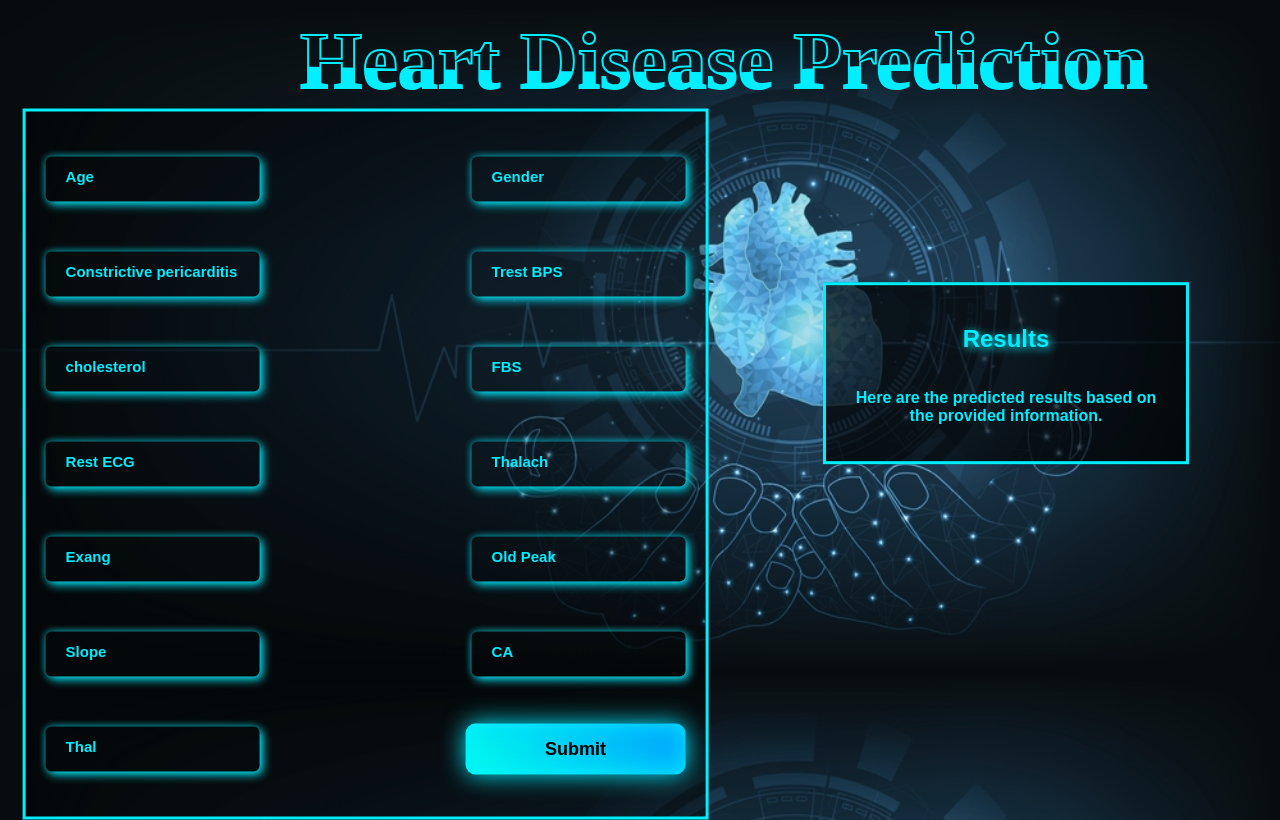
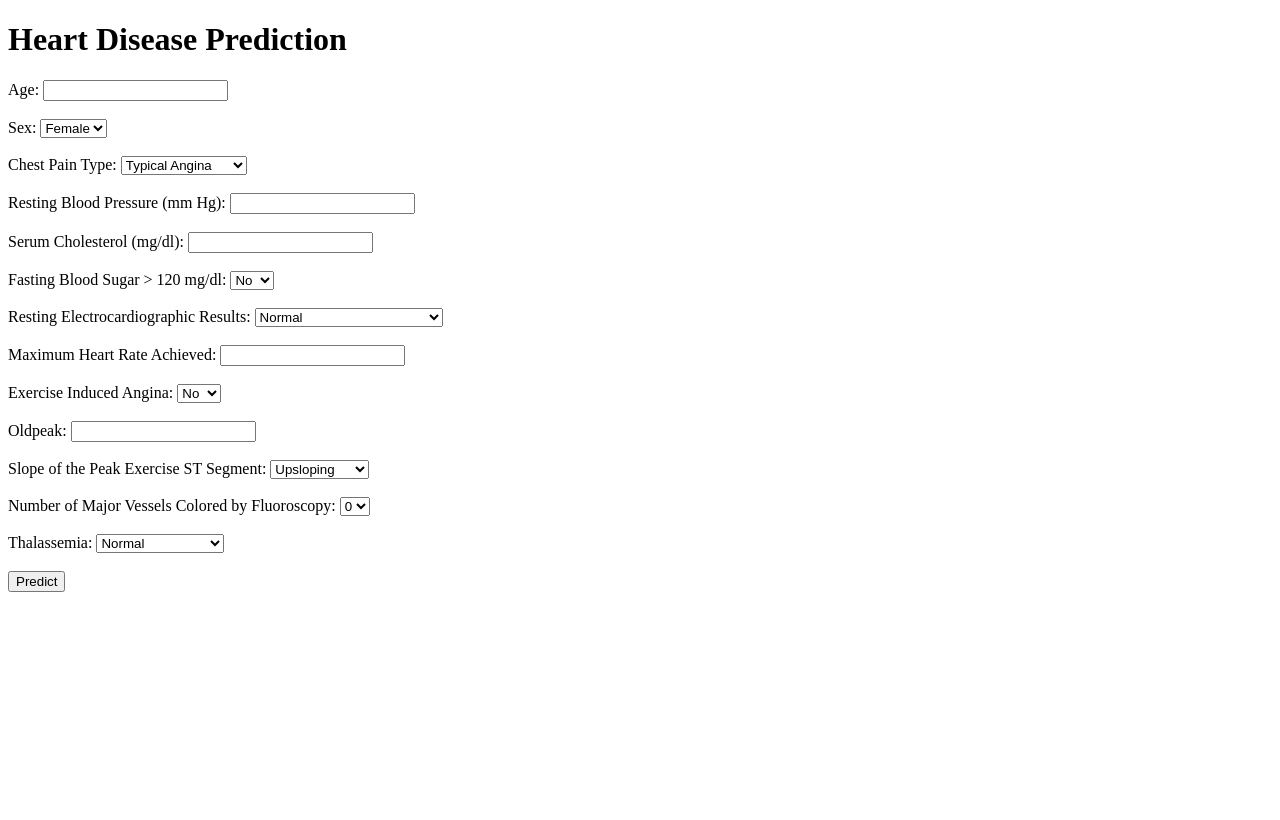
Before and after one commit to narsinhakolekar/OpenHealth, a Flask app: page /heart in a window 1280 px wide. After the commit the page ends 592 px from the top, so only its background shows below. Run offline with Flask 3, Linux system fonts and the light colour scheme.

Commit message:
Heart Model file Completed

```diff
--- a/app.py
+++ b/app.py
@@ -11,6 +11,7 @@ from src.utils import gen_from_image, gen_from_text
 from flask import Flask, render_template,request,redirect,url_for
 from src.Multi_Disease_System.Parkinsons_Disease_Prediction.pipelines.Prediction_pipeline import CustomData, PredictPipeline
 from src.Multi_Disease_System.Breast_Cancer_Prediction.pipelines.Prediction_pipeline import CustomData, PredictPipeline
+from src.Multi_Disease_System.Heart_Disease_Prediction.pipelines.Prediction_pipeline import CustomData, PredictPipeline
 
 
 app = Flask(__name__)
@@ -80,9 +81,31 @@ def brain_post():
 def bcancer_post():
         return render_template('diabetes.html')
 
-@app.route('/heart')
+@app.route('/heart', methods=["GET", "POST"])
 def heart():
-    return render_template('heart.html')
+    if request.method == "POST":
+        data = CustomData(
+            age=request.form.get("age"),
+            sex=request.form.get("sex"),
+            cp=(request.form.get("cp")),
+            trestbps=(request.form.get("trestbps")),
+            chol=(request.form.get("chol")),
+            fbs=request.form.get("fbs"),
+            restecg=request.form.get("restecg"),
+            thalach=(request.form.get("thalach")),
+            exang=request.form.get("exang"),
+            oldpeak=request.form.get("oldpeak"),
+            slope=request.form.get("slope"),
+            ca=request.form.get("ca"),
+            thal=(request.form.get("thal")))
+
+        final_data = data.get_data_as_dataframe()
+        predict_pipeline = PredictPipeline()
+        pred = predict_pipeline.predict(final_data)
+        result = round(pred[0], 2)
+        return render_template("heart.html", final_result=result)
+
+    return render_template("heart.html")
 
 @app.route('/kidney')
 def kidney():
--- a/templates/heart.html
+++ b/templates/heart.html
@@ -1,109 +1,95 @@
 <!DOCTYPE html>
 <html lang="en">
-  <head>
-    <meta charset="UTF-8" />
-    <meta name="viewport" content="width=device-width, initial-scale=1.0" />
-    <link rel="stylesheet" href="../static/css/input.css" />
-    <title>Heart Input Form</title>
-    <style>
-      body {
-        margin: 0;
-        padding: 0;
-        background-image: url(../static/images/heart.jpg);
-        background-size: cover;
-        font-family: Arial, sans-serif;
-      }
+<head>
+    <meta charset="UTF-8">
+    <meta name="viewport" content="width=device-width, initial-scale=1.0">
+    <title>Heart Disease Prediction</title>
+</head>
+<body>
+    <h1>Heart Disease Prediction</h1>
 
-      .bg-text1 {
-        background-color: rgb(0, 238, 255);
-        background-color: rgba(0, 0, 0, 0.7);
-        color: #0ef;
-        font-weight: bold;
-        border: 3px solid #0ef;
-        position: absolute;
-        top: 58%;
-        left: 50%;
-        transform: translate(50%, -100%);
-        z-index: 2;
-        width: 25%;
-        padding: 20px;
-        text-align: center;
-        display: flex;
-        flex-wrap: wrap;
-        justify-content: center;
-        align-items: center;
-      }
+    <form method="post">
+        <label for="age">Age:</label>
+        <input type="text" name="age" required><br><br>
 
-    </style>
-  </head>
-  <body>
-    <section>
-      <div class="heading">
-        <h2>Heart Disease Prediction</h2>
-        <h2>Heart Disease Prediction</h2>
-      </div>
-    </section>
-    <div class="bg-text">
-      <div class="container">
-        <input required="" type="text" name="text" class="input" />
-        <label class="label">Age</label>
-      </div>
-      <div class="container">
-        <input required="" type="text" name="text" class="input" />
-        <label class="label">Gender</label>
-      </div>
-      <div class="container">
-        <input required="" type="text" name="text" class="input" />
-        <label class="label">Constrictive pericarditis</label>
-      </div>
-      <div class="container">
-        <input required="" type="text" name="text" class="input" />
-        <label class="label">Trest BPS</label>
-      </div>
-      <div class="container">
-        <input required="" type="text" name="text" class="input" />
-        <label class="label">cholesterol</label>
-      </div>
-      <div class="container">
-        <input required="" type="text" name="text" class="input" />
-        <label class="label">FBS</label>
-      </div>
-      <div class="container">
-        <input required="" type="text" name="text" class="input" />
-        <label class="label">Rest ECG</label>
-      </div>
-      <div class="container">
-        <input required="" type="text" name="text" class="input" />
-        <label class="label">Thalach</label>
-      </div>
-      <div class="container">
-        <input required="" type="text" name="text" class="input" />
-        <label class="label">Exang</label>
-      </div>
-      <div class="container">
-        <input required="" type="text" name="text" class="input" />
-        <label class="label">Old Peak</label>
-      </div>
-      <div class="container">
-        <input required="" type="text" name="text" class="input" />
-        <label class="label">Slope</label>
-      </div>
-      <div class="container">
-        <input required="" type="text" name="text" class="input" />
-        <label class="label">CA</label>
-      </div>
-      <div class="container">
-        <input required="" type="text" name="text" class="input" />
-        <label class="label">Thal</label>
-      </div>
-      <div class="container">
-        <input type="submit" value="Submit" class="button" />
-      </div>
-    </div>
+        <label for="sex">Sex:</label>
+        <select name="sex" required>
+            <option value="0">Female</option>
+            <option value="1">Male</option>
+        </select><br><br>
 
-    <div class="bg-text1">
-      <h2>Results</h2>
-      <p>Here are the predicted results based on the provided information.</p>
-    </div>
-  </body>
+        <label for="cp">Chest Pain Type:</label>
+        <select name="cp" required>
+            <option value="0">Typical Angina</option>
+            <option value="1">Atypical Angina</option>
+            <option value="2">Non-Anginal Pain</option>
+            <option value="3">Asymptomatic</option>
+        </select><br><br>
+
+        <label for="trestbps">Resting Blood Pressure (mm Hg):</label>
+        <input type="text" name="trestbps" required><br><br>
+
+        <label for="chol">Serum Cholesterol (mg/dl):</label>
+        <input type="text" name="chol" required><br><br>
+
+        <label for="fbs">Fasting Blood Sugar &gt; 120 mg/dl:</label>
+        <select name="fbs" required>
+            <option value="0">No</option>
+            <option value="1">Yes</option>
+        </select><br><br>
+
+        <label for="restecg">Resting Electrocardiographic Results:</label>
+        <select name="restecg" required>
+            <option value="0">Normal</option>
+            <option value="1">ST-T Wave Abnormality</option>
+            <option value="2">Left Ventricular Hypertrophy</option>
+        </select><br><br>
+
+        <label for="thalach">Maximum Heart Rate Achieved:</label>
+        <input type="text" name="thalach" required><br><br>
+
+        <label for="exang">Exercise Induced Angina:</label>
+        <select name="exang" required>
+            <option value="0">No</option>
+            <option value="1">Yes</option>
+        </select><br><br>
+
+        <label for="oldpeak">Oldpeak:</label>
+        <input type="text" name="oldpeak" required><br><br>
+
+        <label for="slope">Slope of the Peak Exercise ST Segment:</label>
+        <select name="slope" required>
+            <option value="0">Upsloping</option>
+            <option value="1">Flat</option>
+            <option value="2">Downsloping</option>
+        </select><br><br>
+
+        <label for="ca">Number of Major Vessels Colored by Fluoroscopy:</label>
+        <select name="ca" required>
+            <option value="0">0</option>
+            <option value="1">1</option>
+            <option value="2">2</option>
+            <option value="3">3</option>
+        </select><br><br>
+
+        <label for="thal">Thalassemia:</label>
+        <select name="thal" required>
+            <option value="0">Normal</option>
+            <option value="1">Fixed Defect</option>
+            <option value="2">Reversible Defect</option>
+        </select><br><br>
+
+        <button type="submit">Predict</button>
+    </form>
+
+    {% if final_result is defined %}
+        <div class="result">
+            {% if final_result == 0 %}
+                <p>No heart disease detected</p>
+            {% else %}
+                <p>Suffering from heart disease</p>
+            {% endif %}
+        </div>
+    {% endif %}
+</body>
 </html>
```
